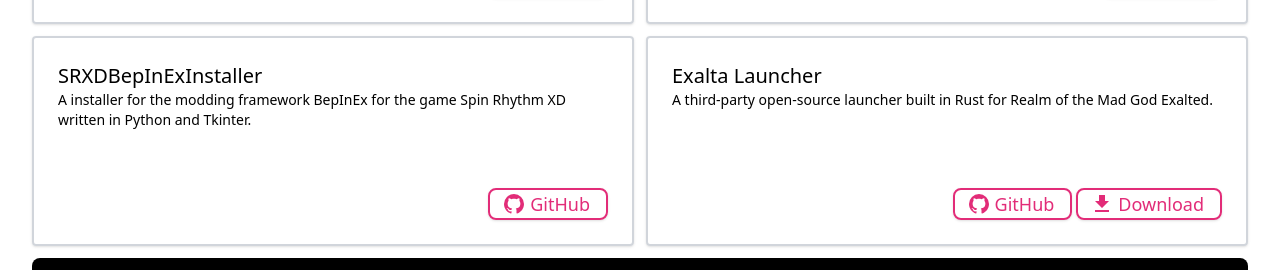
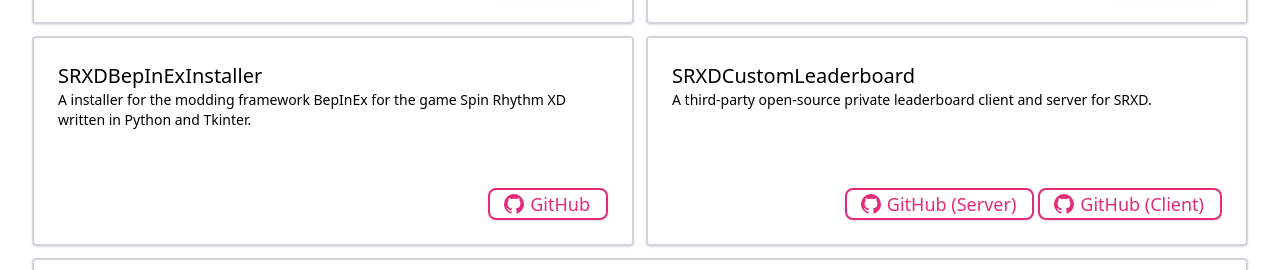
Before and after one commit to amydevs/amydevs.github.io, a Next.js app: page /portfolio in a window 1280 px wide. Shown: the part 472-742 px from the top of the page. Built offline with nearby package versions, Linux system fonts and the light colour scheme.

Commit message:
added project

```diff
--- a/src/cfg/project_cards.ts
+++ b/src/cfg/project_cards.ts
@@ -64,6 +64,22 @@ const project_cards: ProjectCardProps[] = [
         ]
     },
     {
+        title: "SRXDCustomLeaderboard",
+        description: "A third-party open-source private leaderboard client and server for SRXD.",
+        actions: [
+            {
+                text: "GitHub (Server)",
+                href: "https://github.com/SRXDModdingGroup/SRXDCustomLeaderboardServer",
+                icon: mdiGithub
+            },
+            {
+                text: "GitHub (Client)",
+                href: "https://github.com/SRXDModdingGroup/SRXDCustomLeaderboard",
+                icon: mdiGithub
+            }
+        ]
+    },
+    {
         title: "Exalta Launcher",
         description: "A third-party open-source launcher built in Rust for Realm of the Mad God Exalted.",
         actions: [
```
